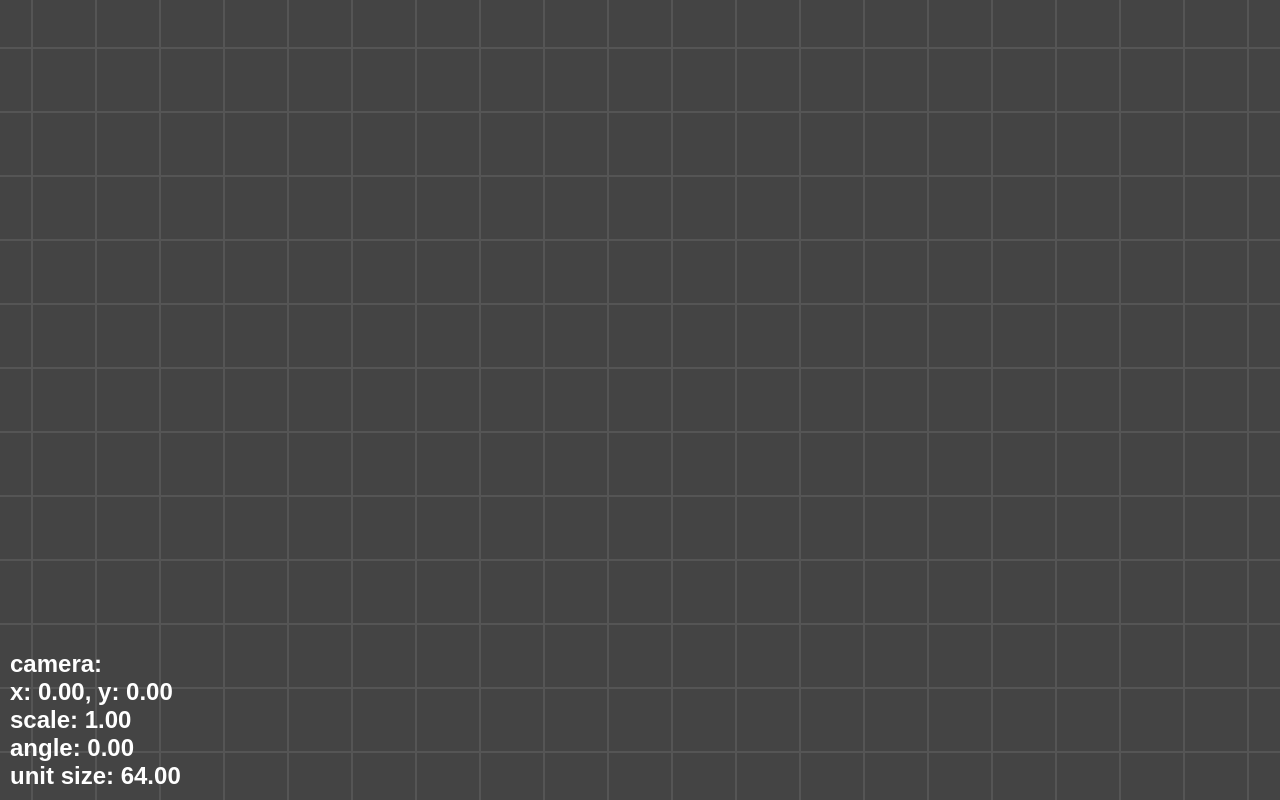
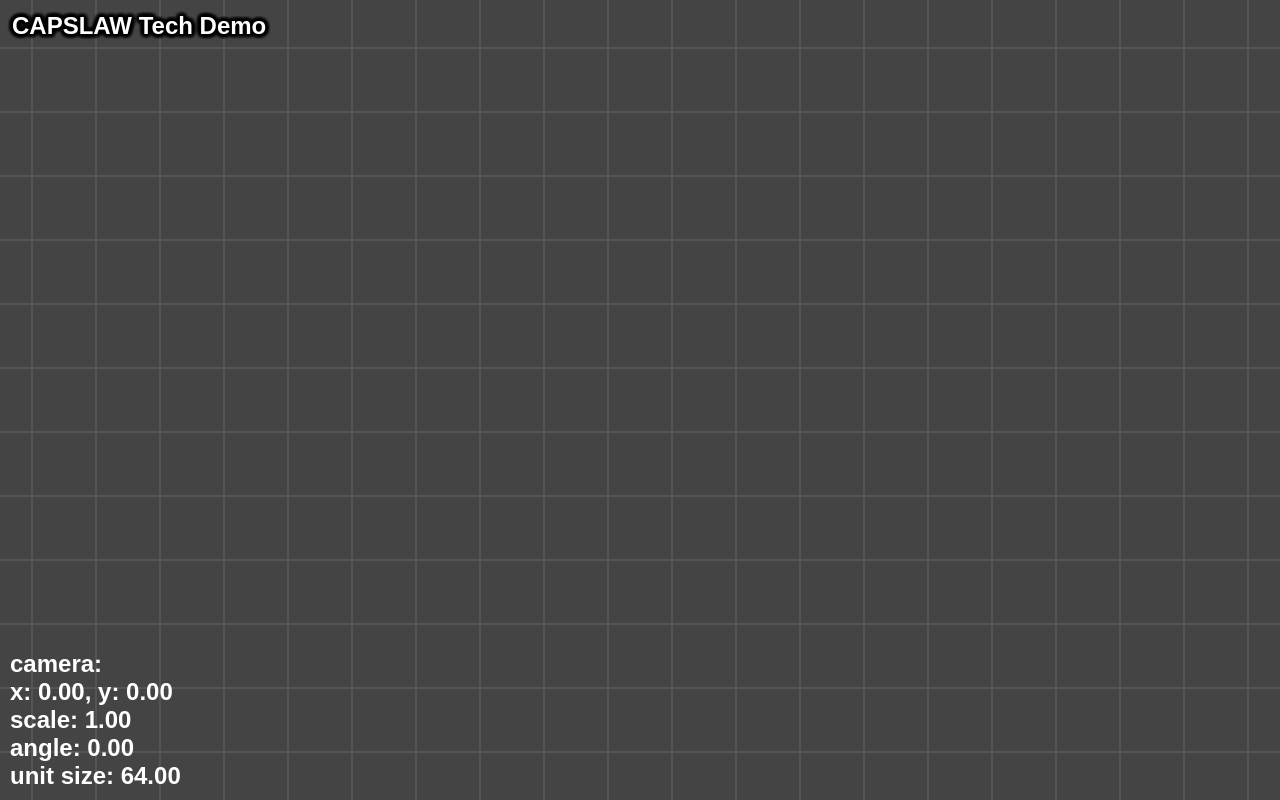
Before and after one commit to paperdave/phoenix-write, a website built with Vite: page index.html in a window 1280 px wide. Built offline with nearby package versions, Linux system fonts and the light colour scheme.

Commit message:
work: clean up project

```diff
--- a/index.html
+++ b/index.html
@@ -6,6 +6,7 @@
     <title>CAPSLAW</title>
   </head>
   <body>
+    <div id="watermark">CAPSLAW Tech Demo</div>
     <script type="module" src="/src/main.ts"></script>
   </body>
 </html>
--- a/src/main.ts
+++ b/src/main.ts
@@ -2,8 +2,6 @@ import { CapslawGame } from "./game/CapslawGame";
 import { levelComponentRegistry } from "./game/level-components";
 import "./style.css";
 import { LevelData } from "./types/level";
-
-console.log(levelComponentRegistry);
 
 const levelData: LevelData = {
   components: [
@@ -19,22 +17,22 @@ const levelData: LevelData = {
       time: { start: 0, end: 4 },
       data: {
         key: "A",
-        time: 1,
+        times: [1],
       },
     },
     {
       type: "single-key",
       transform: {
         x: 0,
-        y: 0,
+        y: 2,
         rz: 0,
         sx: 1,
         sy: 1,
       },
-      time: { start: 0.5, end: 4 },
+      time: { start: 0, end: 4 },
       data: {
         key: "B",
-        time: 1.2,
+        times: [1.2],
       },
     },
   ],
--- a/src/style.css
+++ b/src/style.css
@@ -1,12 +1,27 @@
 body {
   margin: 0;
   user-select: none;
-}
-#app {
   font-family: sans-serif;
   -webkit-font-smoothing: antialiased;
   -moz-osx-font-smoothing: grayscale;
 }
+
+#watermark {
+  position: fixed;
+  left: 0;
+  top: 0;
+  z-index: 256;
+  color: white;
+  font-family: sans-serif;
+  font-weight: bold;
+  font-size: 1.5em;
+  padding: 0.5em;
+  text-shadow: 0 0 0.2em black, 0 0 0.2em black, 0 0 0.2em black, 0 0 0.2em black, 0 0 0.2em black,
+    0 0 0.2em black, 0 0 0.2em black, 0 0 0.2em black, 0 0 0.2em black, 0 0 0.2em black,
+    0 0 0.2em black, 0 0 0.2em black, 0 0 0.2em black, 0 0 0.2em black, 0 0 0.2em black,
+    0 0 0.2em black, 0 0 0.2em black, 0 0 0.2em black;
+}
+
 #debug {
   position: fixed;
   bottom: 0;
```
